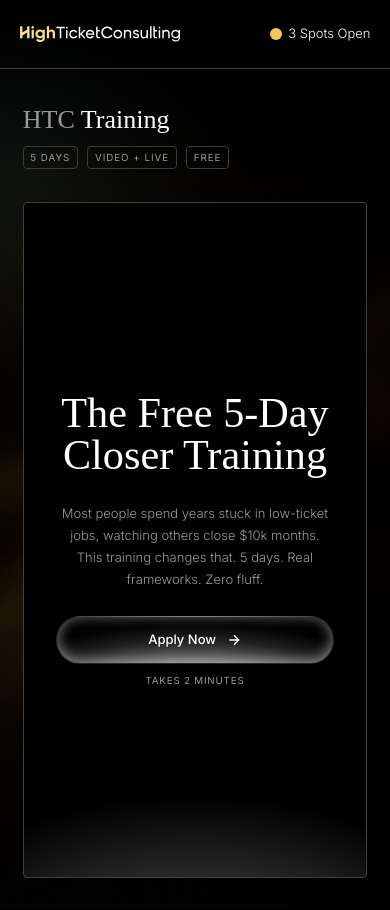
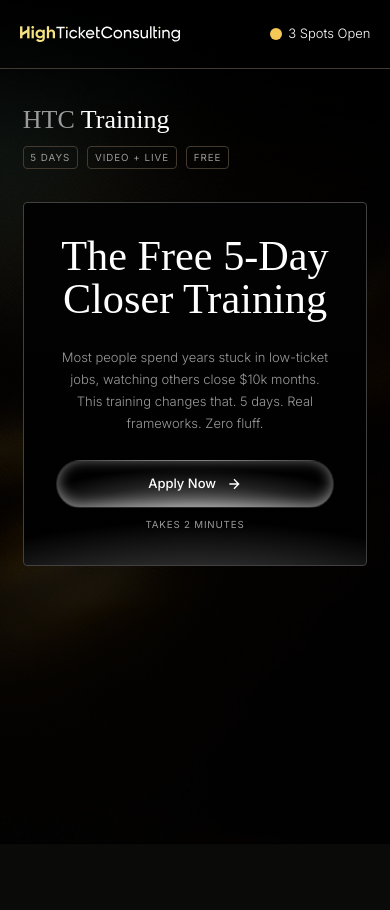
Before and after one commit to paulotra/htc, a Next.js app: page /application in a window 390 px wide. After the commit the page ends 844 px from the top, so only its background shows below. Built offline with nearby package versions, Linux system fonts and the light colour scheme; a web font is replaced by a local one.

Commit message:
mobile enhancements

```diff
--- a/components/BookingPage.tsx
+++ b/components/BookingPage.tsx
@@ -292,7 +292,7 @@ export default function BookingPage() {
 
 				{/* ── Right card ── */}
 				<div
-					className={`flex-1 cta-card !p-0 bg-black min-h-[calc(100vh_-_168px)] mt-10 lg:mt-0`}
+					className={`flex-1 cta-card !p-0 bg-black md:min-h-[calc(100vh_-_168px)] mt-10 lg:mt-0`}
 				>
 					{/* Step indicator */}
 					<div className="relative grid grid-cols-1 md:grid-cols-2">
--- a/components/TrainingPage.tsx
+++ b/components/TrainingPage.tsx
@@ -196,7 +196,7 @@ export default function TrainingPage() {
 				</div>
 
 				{/* ── Right card ── */}
-				<div className="flex-1 cta-card cta-card-silver !p-0 !bg-black min-h-[calc(100vh_-_168px)] flex flex-col  mt-10 lg:mt-0">
+				<div className="flex-1 cta-card cta-card-silver !p-0 !bg-black md:min-h-[calc(100vh_-_168px)] flex flex-col  mt-10 lg:mt-0">
 					{/* Progress bar */}
 					{slide > 0 && slide < 7 && (
 						<div className="h-[2px] bg-[#1a1a18] rounded-t-sm overflow-hidden">
```
